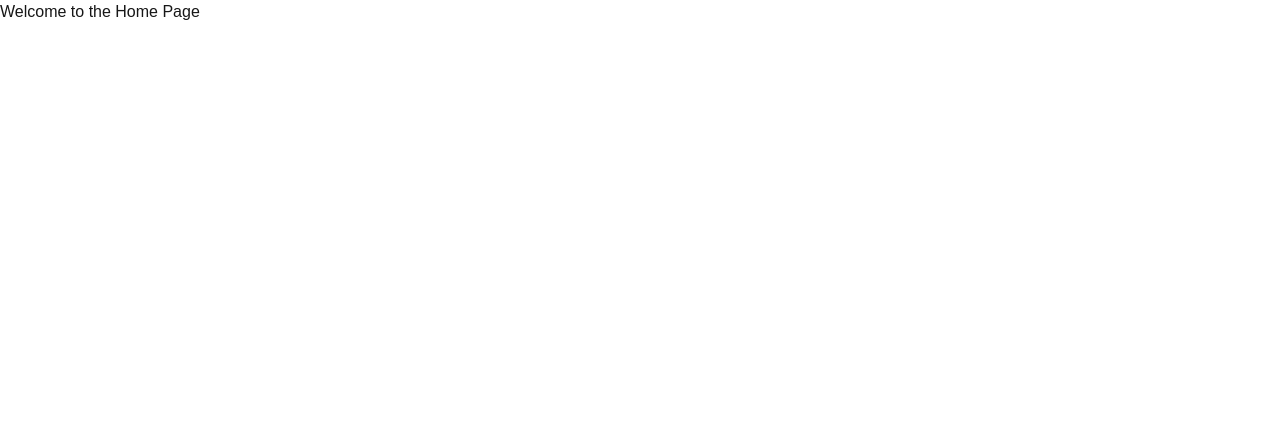
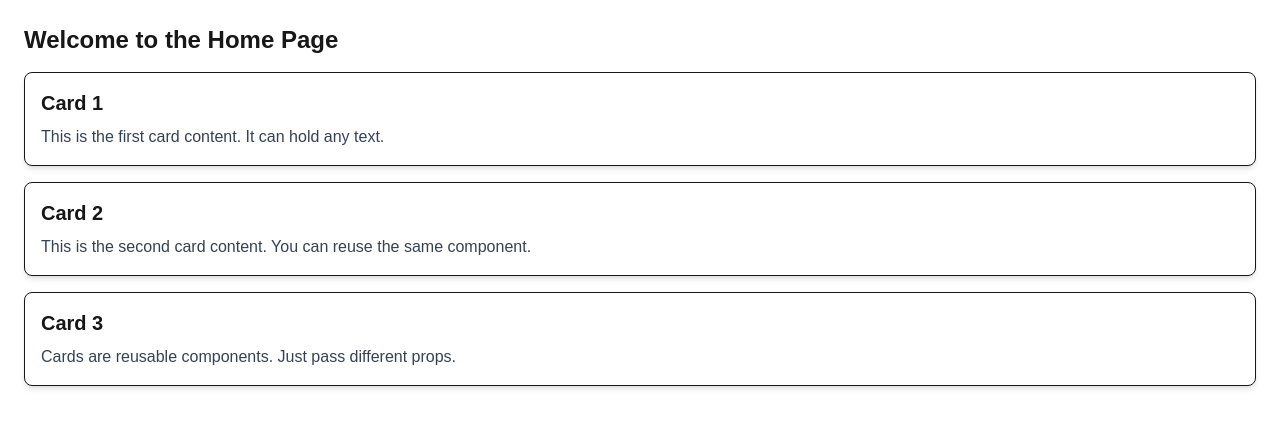
Before and after one commit to lkmodibbo/alx-project-0x02-setup, a Next.js app in the folder alx-project-0x02/: page /home in a window 1280 px wide. Shown: the top 428 px of the page. Built offline with nearby package versions, Linux system fonts and the light colour scheme.

Commit message:
Create a Reusable Card Component

```diff
--- /dev/null
+++ b/alx-project-0x02/components/common/Card.tsx
@@ -0,0 +1,10 @@
+import { CardProps } from "@/interfaces";
+
+export default function Card({ title, content }: CardProps) {
+  return (
+    <div className="border rounded-lg p-4 shadow-md bg-white mb-4">
+      <h2 className="text-xl font-bold mb-2">{title}</h2>
+      <p className="text-gray-700">{content}</p>
+    </div>
+  );
+}
--- a/alx-project-0x02/interfaces/index.ts
+++ b/alx-project-0x02/interfaces/index.ts
@@ -3,3 +3,7 @@ export interface User {
   name: string;
   email?: string;
 }
+export interface CardProps {
+  title: string;
+  content: string;
+}
--- a/alx-project-0x02/pages/home.tsx
+++ b/alx-project-0x02/pages/home.tsx
@@ -1,7 +1,22 @@
+import Card from "@/components/common/Card";
+
 export default function HomePage() {
   return (
-    <div>
-      <h1>Welcome to the Home Page</h1>
+    <div className="p-6">
+      <h1 className="text-2xl font-bold mb-4">Welcome to the Home Page</h1>
+
+      <Card
+        title="Card 1"
+        content="This is the first card content. It can hold any text."
+      />
+      <Card
+        title="Card 2"
+        content="This is the second card content. You can reuse the same component."
+      />
+      <Card
+        title="Card 3"
+        content="Cards are reusable components. Just pass different props."
+      />
     </div>
   );
 }
```
